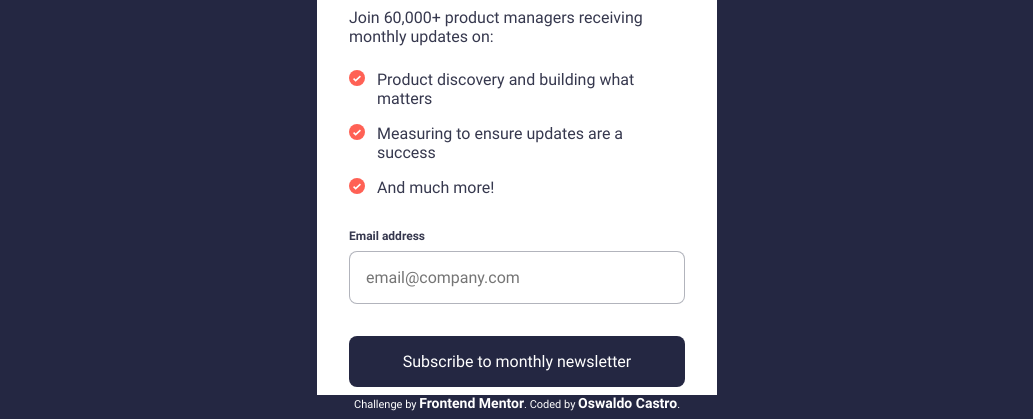
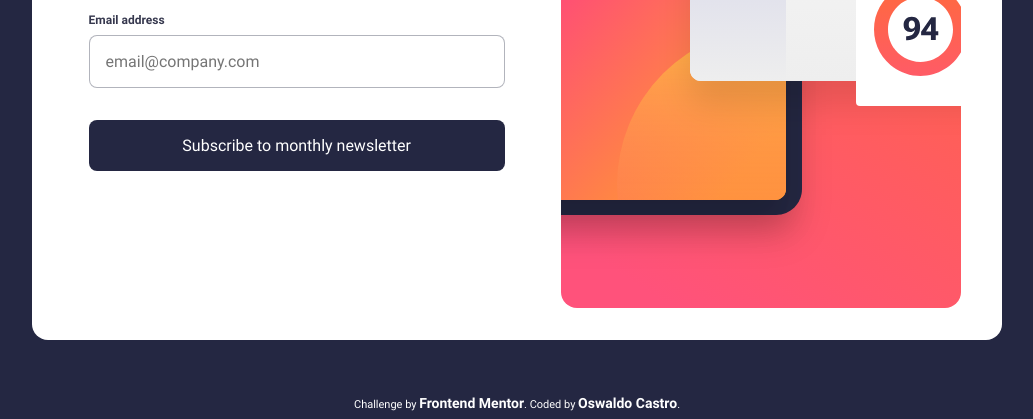
Before and after one commit to tufcoder/fem-newsletter-sign-up-with-success-message, a plain HTML site: page index.html in a window 1280 px wide. Shown: the part 389-808 px from the top of the page, without its empty margins (123-1156 px from the left). Drawn offline with Linux system fonts and the light colour scheme.

Commit message:
finished desktop version

```diff
--- a/assets/css/main.css
+++ b/assets/css/main.css
@@ -72,8 +72,6 @@ a {
 }
 
 .container {
-    display: grid;
-    grid-template-columns: 2fr;
     /* 320px */
     min-width: 20rem;
     /* 400px */
@@ -185,12 +183,19 @@ input[type='email'] {
 }
 
 .hidden {
-    display: none;
+    display: none !important;
 }
 
 .bold {
     font-weight: var(--font-weight-bold);
     font-family: var(--font-bold);
+}
+
+.tks {
+    /* 496px */
+    width: 31rem;
+    /* 480px */
+    height: 30rem;
 }
 
 .attribution {
--- a/assets/css/media.css
+++ b/assets/css/media.css
@@ -0,0 +1,53 @@
+/* 1440px */
+/* @media (min-width: 90rem) { */
+@media (min-width: 900px) {
+    body {
+        display: flex;
+        align-items: center;
+        justify-content: center;
+        width: 100vw;
+        height: 100vh;
+    }
+
+    .container {
+        max-width: 90rem;
+        margin: auto;
+        border-radius: 1rem;
+        padding: 2rem;
+        max-height: auto;
+    }
+
+    .first {
+        display: flex;
+        justify-content: space-evenly;
+    }
+
+    .illustration-mobile {
+        display: none;
+    }
+
+    .illustration-desktop {
+        order: 2;
+        flex-basis: 25rem;
+        display: block !important;
+    }
+
+    .form {
+        padding: 1rem;
+        padding-inline-end: 3rem;
+        flex-basis: 30rem;
+    }
+
+    .title {
+        font-size: 4rem;
+    }
+
+    .success {
+        gap: 2rem;
+        height: auto;
+
+        h1 {
+            font-size: 3rem;
+        }
+    }
+}
--- a/assets/js/main.js
+++ b/assets/js/main.js
@@ -1,3 +1,4 @@
+const container = document.querySelector('.container')
 const first = document.querySelector('.first')
 const success = document.querySelector('.success')
 const form = document.querySelector('.form')
@@ -26,6 +27,10 @@ const handleSubmit = (event) => {
         if (!emailError.classList.contains('hidden'))
             emailError.classList.add('hidden')
 
+        if (document.body.clientWidth > 900) {
+            container.classList.add('tks')
+        }
+
         first.classList.add('hidden')
         success.classList.remove('hidden')
         emailConfirm.textContent = email.value
@@ -36,6 +41,7 @@ const handleSubmit = (event) => {
 const handleDismiss = () => {
     first.classList.remove('hidden')
     success.classList.add('hidden')
+    container.classList.remove('tks')
 }
 
 form.addEventListener('submit', handleSubmit)
```
